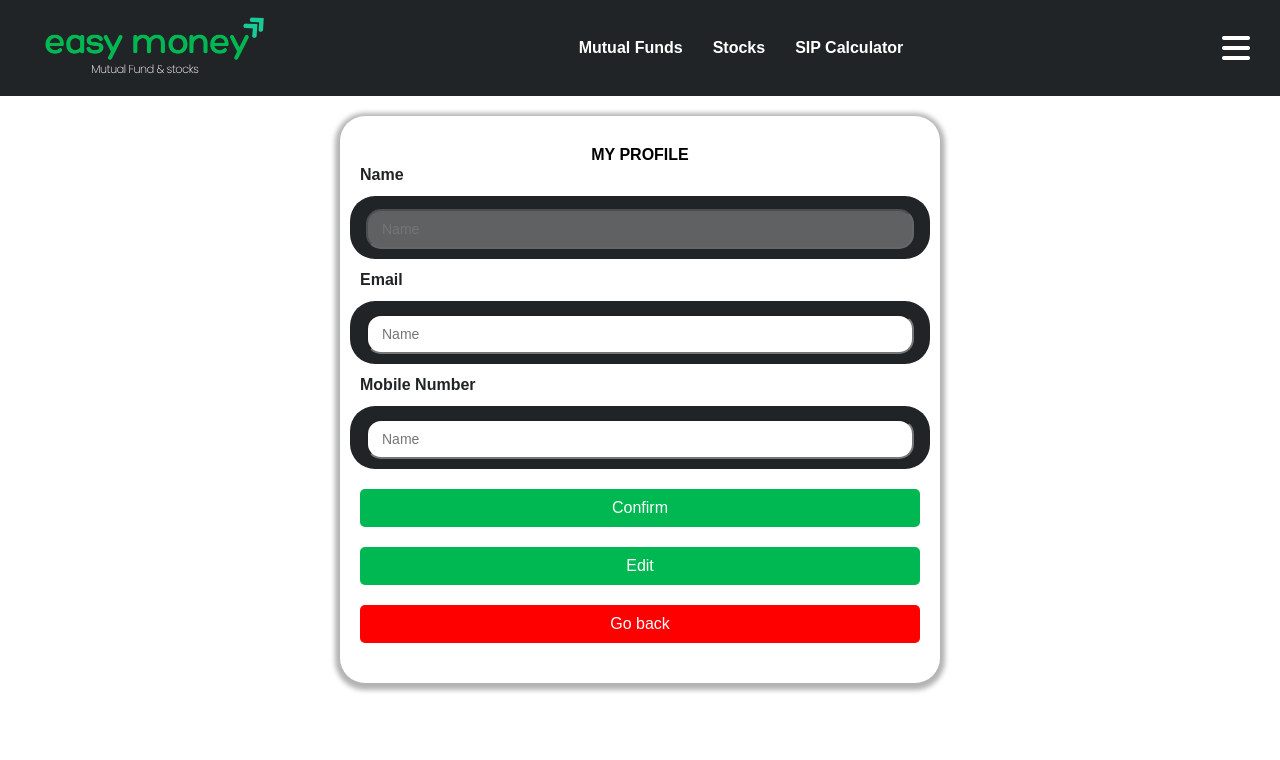
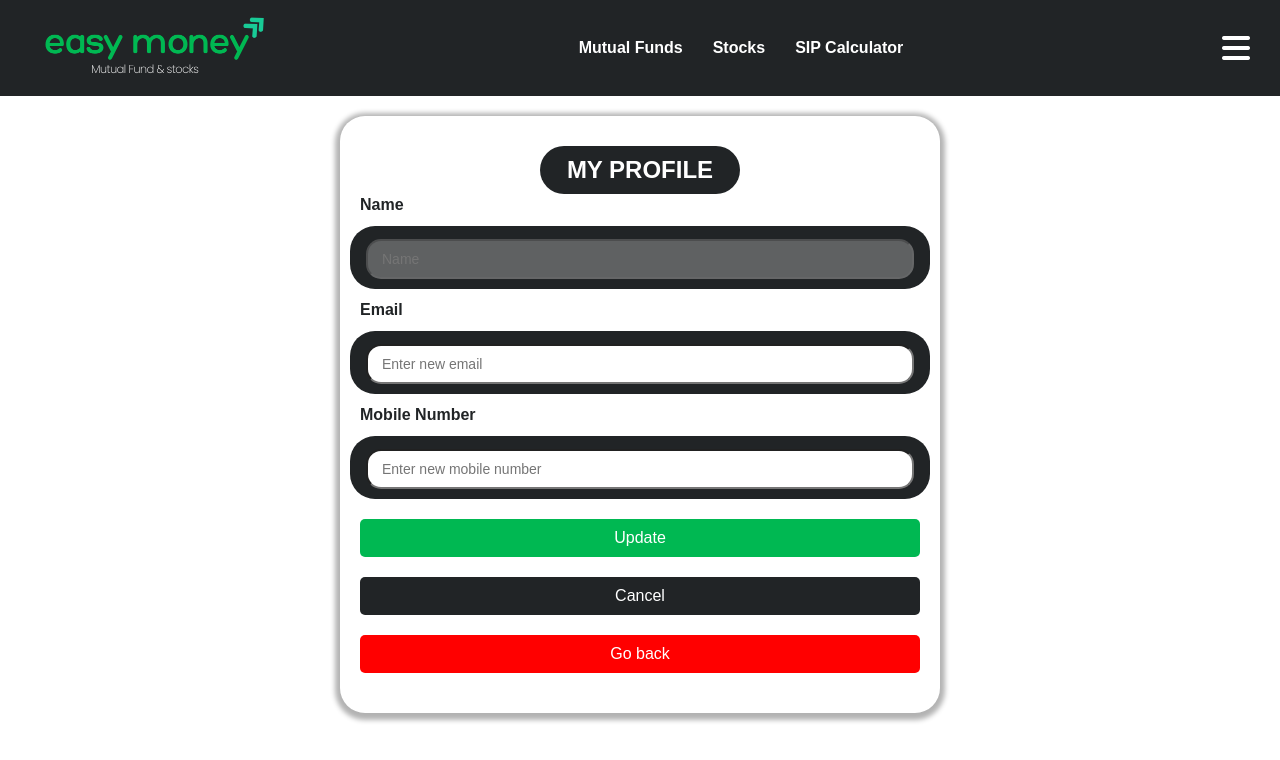
Before and after one commit to MashooqAli9140/easy-money, a React (Vite) app in the folder frontend/easymoney/: page /dashboard/userprofile/1 in a window 1280 px wide. Both pictures are taken after a click on the button "Edit". Shown: the top 760 px of the page. Built offline with nearby package versions, Linux system fonts and the light colour scheme; no server answers.

Commit message:
profile updaten page creation done

```diff
--- a/frontend/easymoney/src/Pages/User_Profile/User_profile.jsx
+++ b/frontend/easymoney/src/Pages/User_Profile/User_profile.jsx
@@ -2,11 +2,17 @@ import React, { useState , useEffect } from 'react'
 import Navbar from "../../componants/Navbar/Navbar";
 import { useParams } from 'react-router-dom';
 import { useGlobleContext } from "../../componants/GlobleContext/GlobleContext";
+import axios from 'axios';
+import { useNavigate } from 'react-router-dom';
 
 const User_profile = () => {
     const { id } = useParams();
     const [ editModeOn , seteditModeOn ] =useState(false);
-    const { login, setLogin , login_user , setlogin_user , login_user_data } = useGlobleContext();
+    const { setLogin , setlogin_user , login_user_data } = useGlobleContext();
+    const [ editedEmail, seteditedEmail ] = useState("");
+    const [ editedNumber, seteditedNumber ] = useState("");
+    const [ isprofileupdated , setisprofileupdated ] = useState(false);
+    const navigate = useNavigate();
 
     if (id) {
       setLogin(true);
@@ -16,9 +22,34 @@ const User_profile = () => {
    function EditProfileData(e){
       seteditModeOn(true);
    }
-   function confirmEdit(e){
-      seteditModeOn(false);
+  async function confirmEdit(e ,editedEmail , editedNumber ){
+      e.preventDefault();
+      const editedData = {
+         id,
+         editedEmail,
+         editedNumber
+      }
+      if( !id || !editedEmail, !editedNumber ) return alert("values not found please fill all the details")
+      if(editedNumber.length < 10 || editedNumber.length > 10 ) return alert("number should be 10 digits")
+      try {
+         const response  = await axios.put("http://localhost:3000/profile-edit-req",editedData,{
+            headers:{ 'Content-type' : 'application/json'}
+          })
+          alert("data saved success");
+          seteditModeOn(false),setisprofileupdated(true);
+          return response.status;
+      } catch (error) {
+         console.log(error.message);
+         return error.message;
+      }
    }
+
+if( isprofileupdated )
+{
+   const updateTimeout = setTimeout(() => {
+         setisprofileupdated(false);
+   }, 3000);
+}
 
    if( !login_user_data )
       {
@@ -29,16 +60,19 @@ const User_profile = () => {
         )
       }
 
-
   return (
     <>
     <Navbar />
+    <div style={{ display: isprofileupdated ? "block" : "none", backgroundColor:"#00B852", color:"white",padding:'10px 10px 10px 10px',textAlign:"center"}}>
+      <h2> Profile Update success </h2>
+    </div>
+
     <div style={{ padding:"20px 20px 20px 20px", height:"100vh", overflow:"hidden"}}>
 
       <div style={{ boxShadow:"0px 2px 5px 5px rgba(0,0,0,0.3)", maxWidth:"600px", backgroundColor:"white", padding:"30px 10px 30px 10px",  borderRadius:"25px", margin:"0 auto 0"}}>
 
-             <div>
-                <h4 style={{ textAlign:'center'}}> MY PROFILE </h4>
+             <div style={{ boxShadow:"1px 4px px rgba(0,0,0,0.5)", backgroundColor:"#212426",borderRadius:"25px", maxWidth:"200px",margin:"0 auto 0",padding:"10px 15px 10px 15px"}}>
+                <h2 style={{ textAlign:'center',color:"white"}}> MY PROFILE </h2>
              </div>
 
 
@@ -58,8 +92,8 @@ const User_profile = () => {
             </div>
             <div style={{ margin:"10px 0px 10px 0px", display:"flex", justifyContent:"space-between", backgroundColor:"#212426", alignContent:'center',alignItems:'center', padding:"13px 16px 10px 16px", color:"white", borderRadius:"25px"}}>
 
-                <input  style={{ display:editModeOn ? "block" : "none" , padding:"10px 14px 10px 14px" ,fontSize:"14px", width:"100%",borderRadius:"15px"}} type="text" placeholder='Name' />
-                <input disabled value= { login_user_data && login_user_data.email } style={{ display:editModeOn ? "none" : "block" ,color:"white", padding:"10px 14px 10px 14px" ,fontSize:"14px", width:"100%",borderRadius:"15px"}} type="text" placeholder='Name' />
+                <input onChange={ (e)=> seteditedEmail(e.target.value) }  style={{ display:editModeOn ? "block" : "none" , padding:"10px 14px 10px 14px" ,fontSize:"14px", width:"100%",borderRadius:"15px"}} type="text" placeholder='Enter new email' />
+                <input disabled value= { login_user_data && login_user_data.email } style={{ display:editModeOn ? "none" : "block" ,color:"white", padding:"10px 14px 10px 14px" ,fontSize:"14px", width:"100%",borderRadius:"15px"}} type="text" placeholder='Email' />
 
             </div>
 
@@ -69,21 +103,26 @@ const User_profile = () => {
             </div>
             <div style={{ margin:"10px 0px 10px 0px", display:"flex", justifyContent:"space-between", backgroundColor:"#212426", alignContent:'center',alignItems:'center', padding:"13px 16px 10px 16px", color:"white", borderRadius:"25px"}}>
 
-                <input style={{ display:editModeOn ? "block" : "none" , padding:"10px 14px 10px 14px" ,fontSize:"14px", width:"100%",borderRadius:"15px"}} type="text" placeholder='Name' />
-                <input disabled value= { login_user_data && login_user_data.mobile_num } style={{ display:editModeOn ? "none" : "block" ,color:"white", padding:"10px 14px 10px 14px" ,fontSize:"14px", width:"100%",borderRadius:"15px"}} type="text" placeholder='Name' />
+                <input onChange={ (e)=> seteditedNumber(e.target.value) } style={{ display:editModeOn ? "block" : "none" , padding:"10px 14px 10px 14px" ,fontSize:"14px", width:"100%",borderRadius:"15px"}} type="number" minLength={"10"} placeholder='Enter new mobile number' />
+                <input disabled value= { login_user_data && login_user_data.mobile_num } style={{ display:editModeOn ? "none" : "block" ,color:"white", padding:"10px 14px 10px 14px" ,fontSize:"14px", width:"100%",borderRadius:"15px"}} type="text" placeholder='Mobile Number' />
+                <div>
+
+                </div>
 
             </div>
 
 {/* //BUTTONS PARTS */}
             <div style={{ padding:"10px 10px 10px 10px",display:editModeOn ? "block" : "none" }} >
-                <button onClick={ (e) => confirmEdit(e) } style={{ cursor:"pointer", width:"100%", background:"#00B852",color:"white", padding:"10px 15px 10px 15px",outline:"none",border:"none",borderRadius:"5px", fontSize:"16px"}}> Confirm </button>
+                <button onClick={ (e) => confirmEdit(e, editedEmail, editedNumber ) } style={{ cursor:"pointer", width:"100%", background:"#00B852",color:"white", padding:"10px 15px 10px 15px",outline:"none",border:"none",borderRadius:"5px", fontSize:"16px"}}> Update </button>
+                <br />
+                <button onClick={ () => seteditModeOn(false) } style={{ marginTop:"20px", cursor:"pointer", width:"100%", background:"#212426",color:"white", padding:"10px 15px 10px 15px",outline:"none",border:"none",borderRadius:"5px", fontSize:"16px"}}> Cancel </button>
             </div>
-            <div style={{ padding:"10px 10px 10px 10px"}} >
+            <div style={{ padding:"10px 10px 10px 10px", display: editModeOn ? "none" : "block" }} >
                 <button onClick={ (e) => EditProfileData(e) } style={{ cursor:"pointer", width:"100%", background:"#00B852",color:"white", padding:"10px 15px 10px 15px",outline:"none",border:"none",borderRadius:"5px", fontSize:"16px"}}> Edit </button>
             </div>
            <div>
                <div style={{ padding:"10px 10px 10px 10px"}}>
-                <button style={{ width:'100%', background:"red",color:"white", padding:"10px 15px 10px 15px",outline:"none",border:"none",borderRadius:"5px", fontSize:"16px"}}> Go back </button>
+                <button onClick={ () => navigate(`/dashboard/${id}`)} style={{ cursor:"pointer", width:'100%', background:"red",color:"white", padding:"10px 15px 10px 15px",outline:"none",border:"none",borderRadius:"5px", fontSize:"16px"}}> Go back </button>
                </div>
             </div>
 
```
